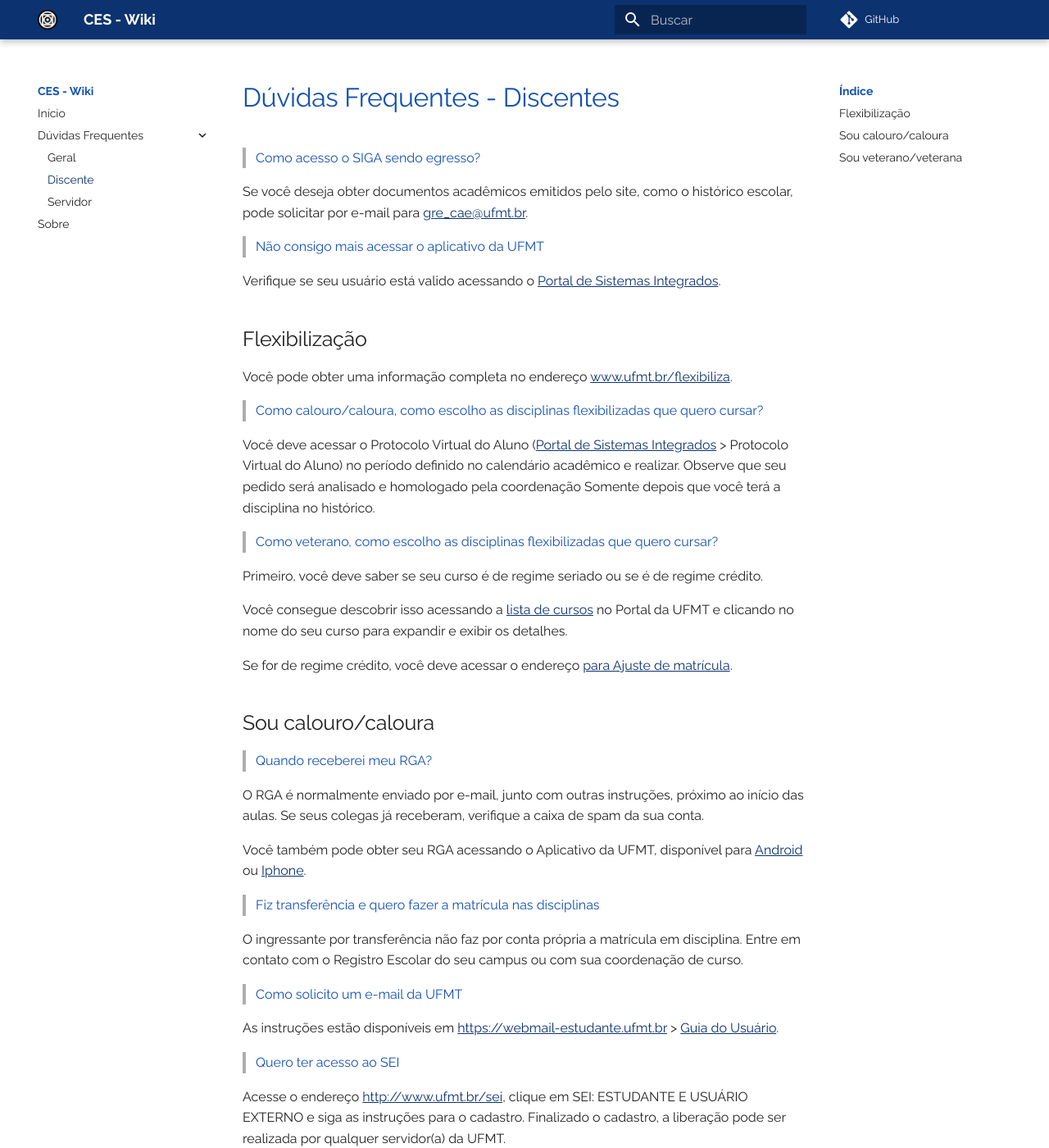
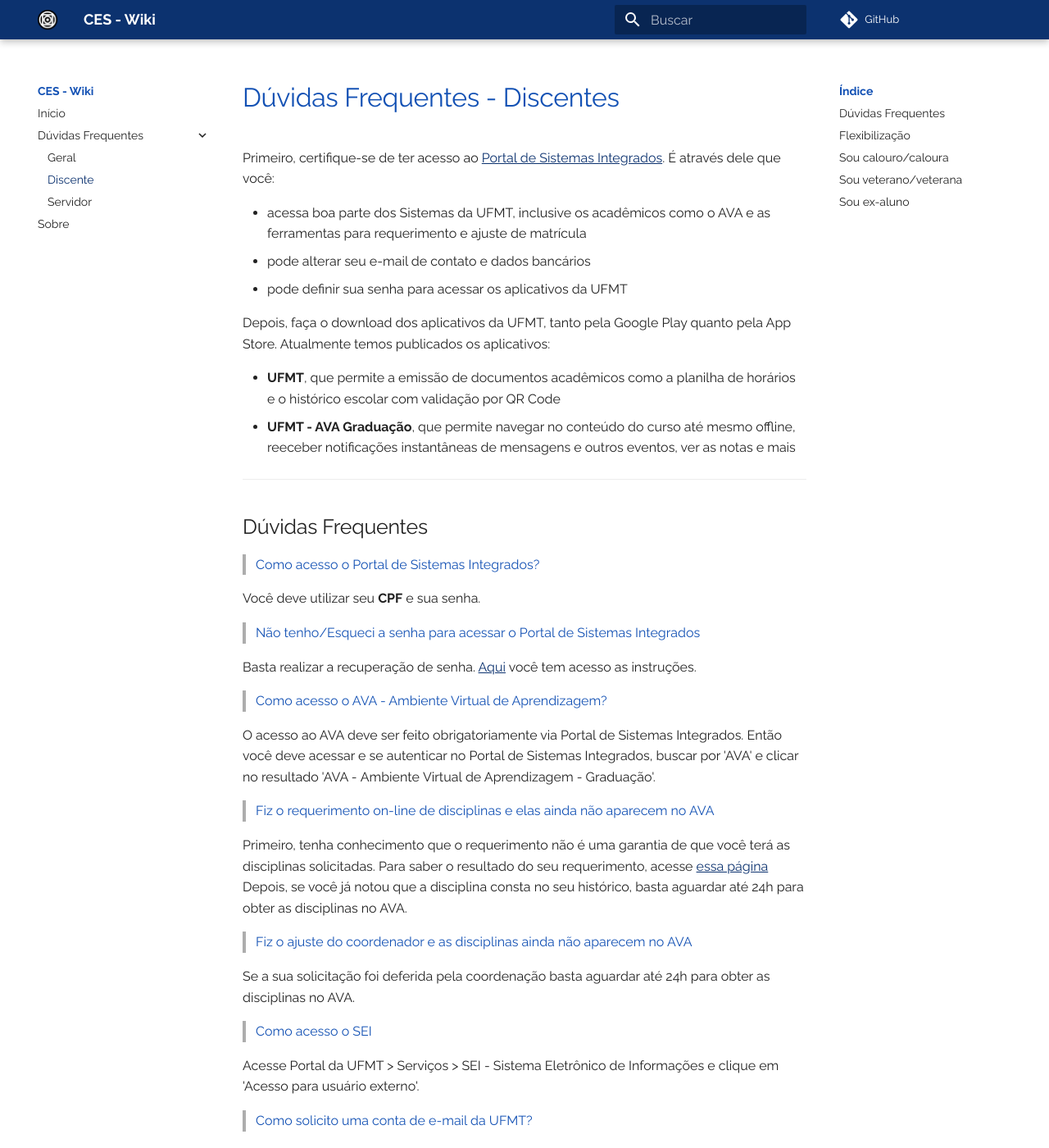
Before and after one commit to ufmt-ces/ufmt-ces.github.io, an MkDocs documentation site: the page built from docs/duvidas/discente.md, in a window 1280 px wide and 1400 px high. Shown: the whole window at 82% size. Built offline with MkDocs 1.6.1 and Material for MkDocs 9.7.7, drawn with Linux system fonts in a browser that asks for light colours; comment, search, counter and statistics services are not loaded; some of the changed text lies outside the part shown.

Commit message:
texto atualizado para discente e divisão de texto entre docente e servidor

```diff
--- a/docs/duvidas/discente.md
+++ b/docs/duvidas/discente.md
@@ -1,12 +1,65 @@
 # Dúvidas Frequentes - Discentes
 
-> Como acesso o SIGA sendo egresso?
+Primeiro, certifique-se de ter acesso ao [Portal de Sistemas Integrados](https://sistemas.ufmt.br/ufmt.portalsistemas).
+É através dele que você:
 
-Se você deseja obter documentos acadêmicos emitidos pelo site, como o histórico escolar, pode solicitar por e-mail para <gre_cae@ufmt.br>.
+* acessa boa parte dos Sistemas da UFMT, inclusive os acadêmicos como o AVA e as ferramentas para requerimento e ajuste de matrícula
+* pode alterar seu e-mail de contato e dados bancários
+* pode definir sua senha para acessar os aplicativos da UFMT
 
-> Não consigo mais acessar o aplicativo da UFMT
+Depois, faça o download dos aplicativos da UFMT, tanto pela Google Play quanto pela App Store.
+Atualmente temos publicados os aplicativos:
 
-Verifique se seu usuário está valido acessando o [Portal de Sistemas Integrados](https://sistemas.ufmt.br/ufmt.portalsistemas).
+* **UFMT**, que permite a emissão de documentos acadêmicos como a planilha de horários e o histórico escolar com validação por QR Code
+* **UFMT - AVA Graduação**, que permite navegar no conteúdo do curso até mesmo offline, reeceber notificações instantâneas de mensagens e outros eventos, ver as notas e mais
+
+---
+## Dúvidas Frequentes
+
+> Como acesso o Portal de Sistemas Integrados?
+
+Você deve utilizar seu **CPF** e sua senha.
+
+> Não tenho/Esqueci a senha para acessar o Portal de Sistemas Integrados
+
+Basta realizar a recuperação de senha. [Aqui](../../acesso/#2-recuperacao-de-senha) você tem acesso as instruções.
+
+> Como acesso o AVA - Ambiente Virtual de Aprendizagem?
+
+O acesso ao AVA deve ser feito obrigatoriamente via Portal de Sistemas Integrados.
+Então você deve acessar e se autenticar no Portal de Sistemas Integrados, buscar por 'AVA' e clicar no resultado 'AVA - Ambiente Virtual de Aprendizagem - Graduação'.
+
+> Fiz o requerimento on-line de disciplinas e elas ainda não aparecem no AVA
+
+Primeiro, tenha conhecimento que o requerimento não é uma garantia de que você terá as disciplinas solicitadas. Para saber o resultado do seu requerimento, acesse [essa página](../siga/conferenciamatricula.md)
+Depois, se você já notou que a disciplina consta no seu histórico, basta aguardar até 24h para obter as disciplinas no AVA.
+
+> Fiz o ajuste do coordenador e as disciplinas ainda não aparecem no AVA
+
+Se a sua solicitação foi deferida pela coordenação basta aguardar até 24h para obter as disciplinas no AVA.
+
+> Como acesso o SEI
+
+Acesse Portal da UFMT > Serviços > SEI - Sistema Eletrônico de Informações e clique em 'Acesso para usuário externo'.
+
+> Como solicito uma conta de e-mail da UFMT?
+
+As instruções estão disponíveis em <https://webmail-estudante.ufmt.br> > [Guia do Usuário](https://webmail-estudante.ufmt.br/skins/larry/includes/tutorial_roundcube.pdf).
+
+> Com acesso a rede CAF-e, para ter acesso aos Períodicos CAPES ou outros serviços?
+
+Acesse o manual [aqui](https://antigo.ufmt.br/sti/arquivos/9548f0c60539f2263613251d70972f74.pdf).
+
+> Não estou recebendo as mensagens para recuperar a senha do Portal de Sistemas Integrados
+
+Verifique também sua caixa de spam.
+
+> Quero trocar o e-mail para poder recuperar minha senha de acesso ao Portal de Sistemas Integrados
+
+Para solicitar a atualização do seu e-mail no nosso cadastro, envie uma mensagem para o endereço <ces@ufmt.br> informando seu nome completo, CPF e o novo e-mail pessoal para cadastro.
+Você também deve anexar na mensagem um documento válido com foto e um comprovante de endereço residencial.
+
+---
 
 ## Flexibilização
 
@@ -14,42 +67,41 @@
 
 > Como calouro/caloura, como escolho as disciplinas flexibilizadas que quero cursar?
 
-Você deve acessar o Protocolo Virtual do Aluno ([Portal de Sistemas Integrados](https://sistemas.ufmt.br/ufmt.portalsistemas) > Protocolo Virtual do Aluno) no período definido no calendário acadêmico e realizar. Observe que seu pedido será analisado e homologado pela coordenação Somente depois que você terá a disciplina no histórico.
+Você deve acessar o Protocolo Virtual do Aluno (Portal de Sistemas Integrados > Protocolo Virtual do Aluno) no período definido no calendário acadêmico e realizar. Observe que seu pedido será analisado e homologado pela coordenação. Somente depois que você terá a disciplina no histórico e no AVA.
 
-> Como veterano, como escolho as disciplinas flexibilizadas que quero cursar?
+> Como veterano/veterana, como escolho as disciplinas flexibilizadas que quero cursar?
 
 Primeiro, você deve saber se seu curso é de regime seriado ou se é de regime crédito.
-
 Você consegue descobrir isso acessando a [lista de cursos](https://ufmt.br/ensino/busca?text=&modality=PRESENCIAL&type=&campus=&period=) no Portal da UFMT e clicando no nome do seu curso para expandir e exibir os detalhes.
 
-Se for de regime crédito, você deve acessar o endereço [para Ajuste de matrícula](http://siga.ufmt.br/www-siga/htmldelphi/loginAjusteGraduacao/login.htm).
+Depois, você deve estar atento aos prazos do calendário acadêmico, acessível em UFMT > Estudante > Calendário Acadêmico.
 
+Se seu curso for de regime crédito, você pode acessar o endereço [para Ajuste de matrícula](http://siga.ufmt.br/www-siga/htmldelphi/loginAjusteGraduacao/login.htm)
 
+Encerrado o prazo para o ajuste, você pode acessar o Protocolo Virtual do Aluno (Portal de Sistemas Integrados > Protocolo Virtual do Aluno) no período definido no calendário acadêmico e realizar sua solicitação.
 
+---
 ## Sou calouro/caloura
 
-> Quando receberei meu RGA?
+> Quando receberei meu RGA de Graduação Presencial?
 
-O RGA é normalmente enviado por e-mail, junto com outras instruções, próximo ao início das aulas. Se seus colegas já receberam, verifique a caixa de spam da sua conta.
+Primeiro, verifique se você consta na última **lista de ingressantes do período letivo corrente**.
+Acompanhe as publicações pelo Portal da UFMT > [Ingresso](https://www.ufmt.br/unidade/ingresso).
 
-Você também pode obter seu RGA acessando o Aplicativo da UFMT, disponível para [Android](https://play.google.com/store/apps/details?id=br.ufmt.sti.app) ou [Iphone](https://apps.apple.com/br/app/ufmt/id1438762579).
+Depois, se você já teve algum vínculo de graduação, certifique-se de ter encerrado o mesmo.
+Para realizar a desistência do curso acesse o [Portal da UFMT](https://www.ufmt.br) > Estudante > Requerimentos > Desistência de curso.
+
+Por fim, se seu nome apareceu recentemente na lista ou se você recentemente solicitou o desligamento de um vínculo anterior, basta aguardar a mensagem enviada por e-mail.
+Você também pode obter seu RGA acessando o aplicativo da UFMT.
 
 > Fiz transferência e quero fazer a matrícula nas disciplinas
 
-O ingressante por transferência não faz por conta própria a matrícula em disciplina. Entre em contato com o Registro Escolar do seu campus ou com sua coordenação de curso.
+Normalmente quem ingressa por transferência não faz por conta própria a matrícula em disciplina, mesmo em casos de transferência interna, então entre em contato com o Registro Escolar do seu campus ou com sua coordenação de curso.
 
-> Como solicito um e-mail da UFMT
+Mas se isso foi uma solicitação da sua coordenação, a única ferramenta disponível é o Ajuste do Coordenador via Protocolo Virtual do Aluno, que pode ser acessado no Portal de Sistemas Integrados.
+Observe que você só conseguirá acesar no período definido no calendário acadêmico e que seu pedido será analisado e homologado pela coordenação. Somente depois que você terá a disciplina no histórico e no AVA.
 
-As instruções estão disponíveis em <https://webmail-estudante.ufmt.br> > [Guia do Usuário](https://webmail-estudante.ufmt.br/skins/larry/includes/tutorial_roundcube.pdf).
-
-> Quero ter acesso ao SEI
-
-Acesse o endereço <http://www.ufmt.br/sei>, clique em SEI: ESTUDANTE E USUÁRIO EXTERNO e siga as instruções para o cadastro. Finalizado o cadastro, a liberação pode ser realizada por qualquer servidor(a) da UFMT.
-
-> Quero ter acesso ao Periódico Capes
-
-Primeiro você deve ativar o seu e-mail institucional. Depois basta seguir as instruções [nesse arquivo](https://antigo.ufmt.br/sti/arquivos/9548f0c60539f2263613251d70972f74.pdf).
-
+---
 ## Sou veterano/veterana
 
 > Como tranco minha matrícula?
@@ -60,14 +112,20 @@
 
 Para realizar a desistência do curso acesse o [Portal da UFMT](https://www.ufmt.br) > Estudante > Requerimentos > Desistência de curso.
 
-> Como faço meu requerimento de matrícula em um novo semestre?
+> Como faço meu requerimento on-line de matrícula em um novo semestre?
 
 Acesse as instruções [aqui](../siga/requerimentomatricula.md)
 
-> Como acompanho meu requerimento de matrícula em um novo semestre?
+> Como acompanho meu requerimento on-line de matrícula em um novo semestre?
 
 Acesse as instruções [aqui](../siga/conferenciamatricula.md)
 
 > Perdi o prazo para acessar o requerimento de matrícula e o ajuste de matrícula
 
 Realize sua renovação via protocolo virtual do aluno, que pode ser acessado em [Portal de Sistemas Integrados](https://sistemas.ufmt.br/ufmt.portalsistemas) > Protocolo Virtual do Aluno.
+
+## Sou ex-aluno
+
+> Como emito documentos do meu curso, como histórico escolar?
+
+Acesse os aplicativos da UFMT.
```
Also changed, not shown: docs/duvidas/docente.md (added, +22 -0 lines), docs/duvidas/index.md (+2 -1 lines), docs/duvidas/servidor.md (+1 -17 lines).
